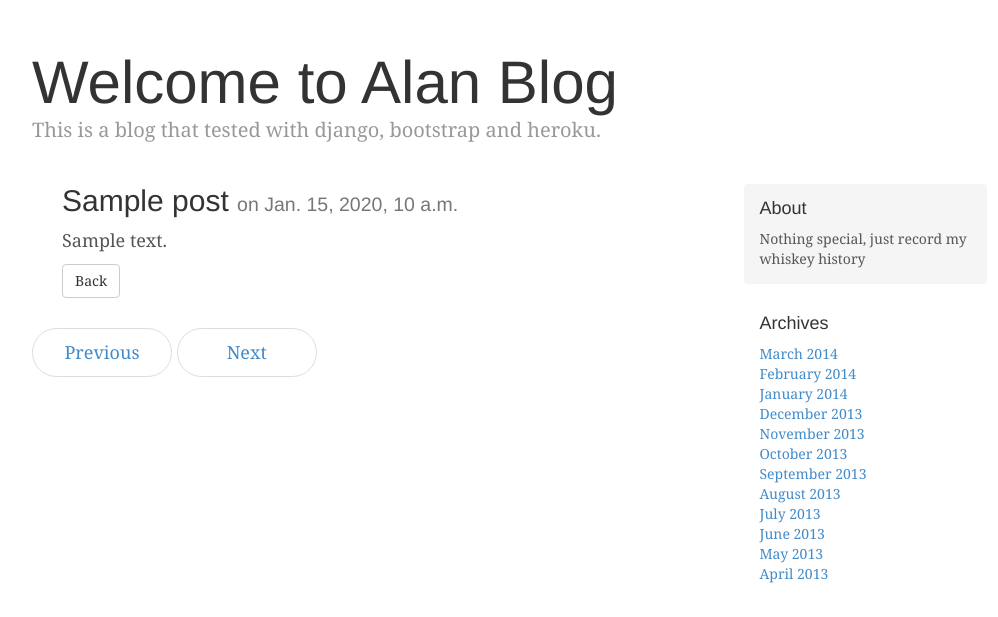
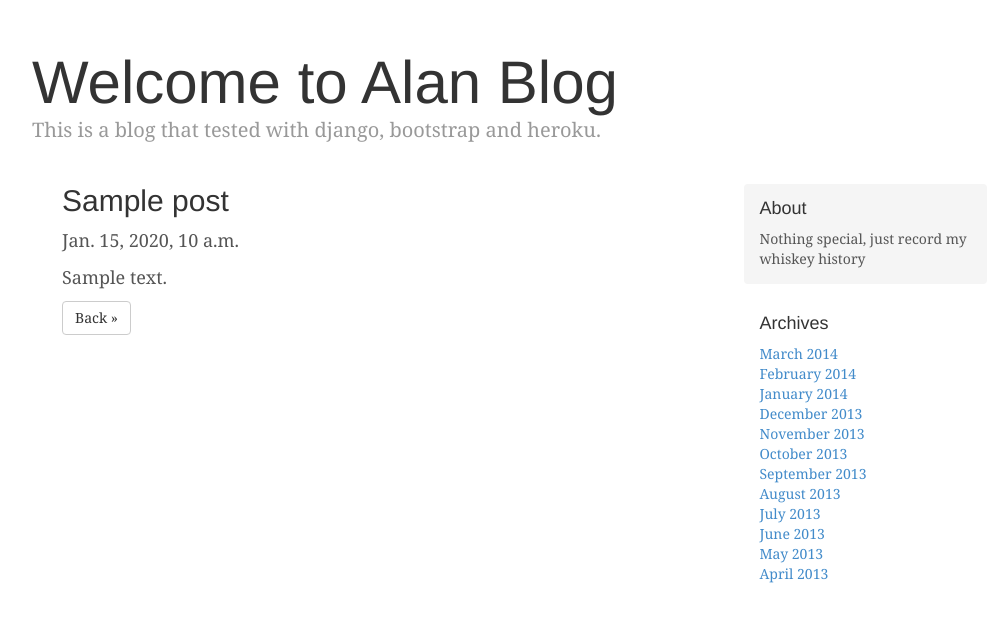
Before and after one commit to alanleegithub/heroku, a Django app: page /blogs/get/1/ in a window 1280 px wide. Shown: the part 40-657 px from the top of the page, without its empty margins (138-1136 px from the left). Run offline with Django 3.2, Linux system fonts and the light colour scheme; tables that the repository leaves empty hold one stand-in row (values such as "Sample post"); some libraries are stand-ins or nearby versions.

Commit message:
adjust some UI

```diff
--- a/templates/blog.html
+++ b/templates/blog.html
@@ -2,10 +2,11 @@
 
 {% block content %}
 <div class="container">
-    <div class="col-md-12">
-      <h2>{{ post.title }} <small>on {{ post.publish_data }} </small></a></h2>
+    <div class="col-md-8">
+      <h2>{{ post.title }}</h2>
+      <p>{{ post.publish_data }} </p>
       <p> {{ post.body|safe|linebreaks }}</p>
-      <p><a class="btn btn-default" href="/blogs/all/" role="button">Back</a></p>
+      <p><a class="btn btn-default" href="/blogs/all/" role="button">Back &raquo;</a></p>
     </div>
 </div> <!-- /container -->
 {% endblock %}
--- a/templates/blog_base.html
+++ b/templates/blog_base.html
@@ -57,11 +57,6 @@
 
           {% block content %}{% endblock %}
 
-          <ul class="pager">
-            <li><a href="#">Previous</a></li>
-            <li><a href="#">Next</a></li>
-          </ul>
-
         </div><!-- /.blog-main -->
 
         <div class="col-sm-3 col-sm-offset-1 blog-sidebar">
--- a/templates/blogs.html
+++ b/templates/blogs.html
@@ -8,4 +8,8 @@
      <p><a class="btn btn-default" href="/blogs/get/{{post.id}}/" role="button">View details &raquo;</a></p>
     </div><!-- /.blog-post -->
  {% endfor %}
+ <ul class="pager">
+  <li><a href="#">Previous</a></li>
+  <li><a href="#">Next</a></li>
+ </ul>
 {% endblock %}
```
